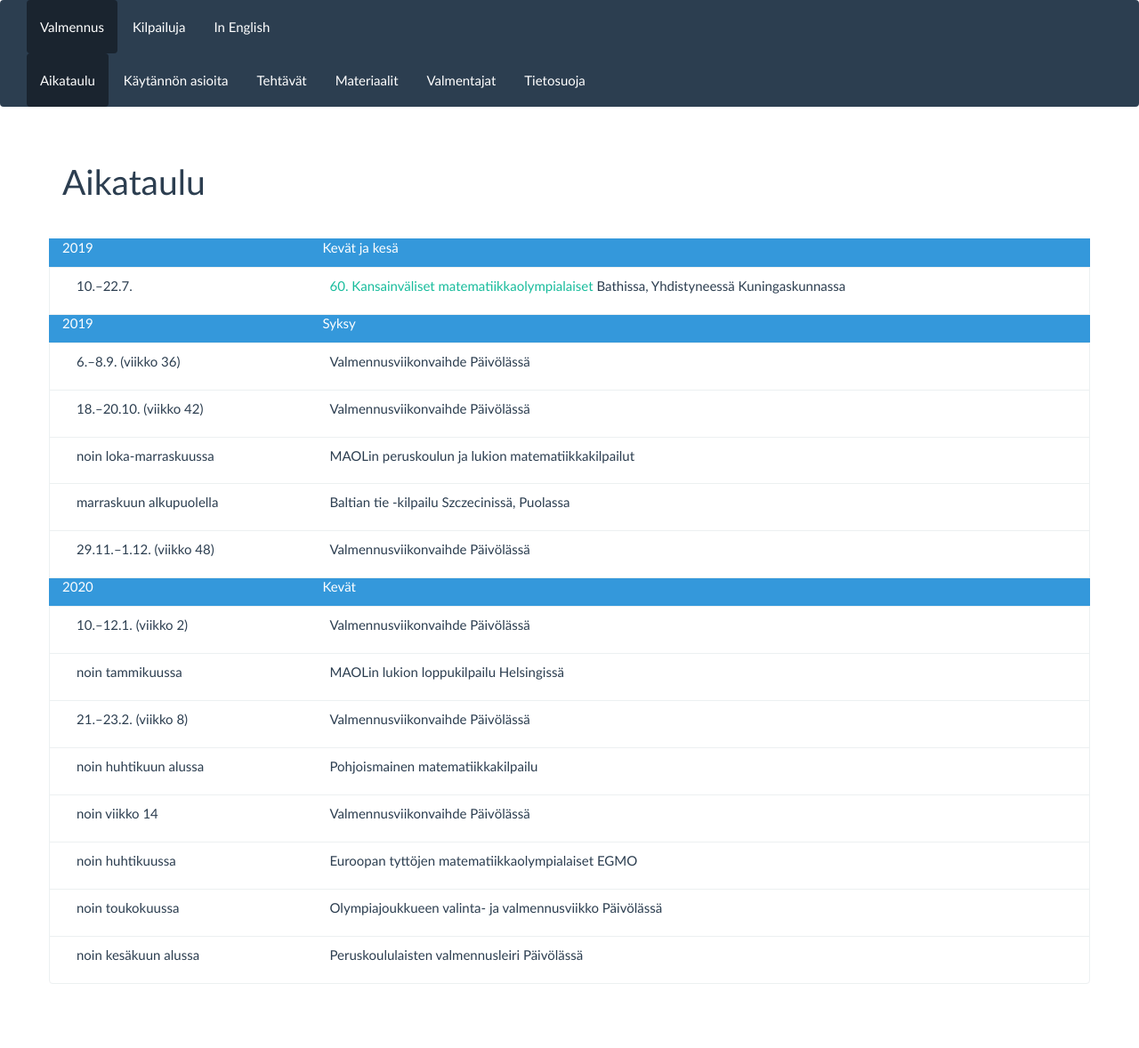
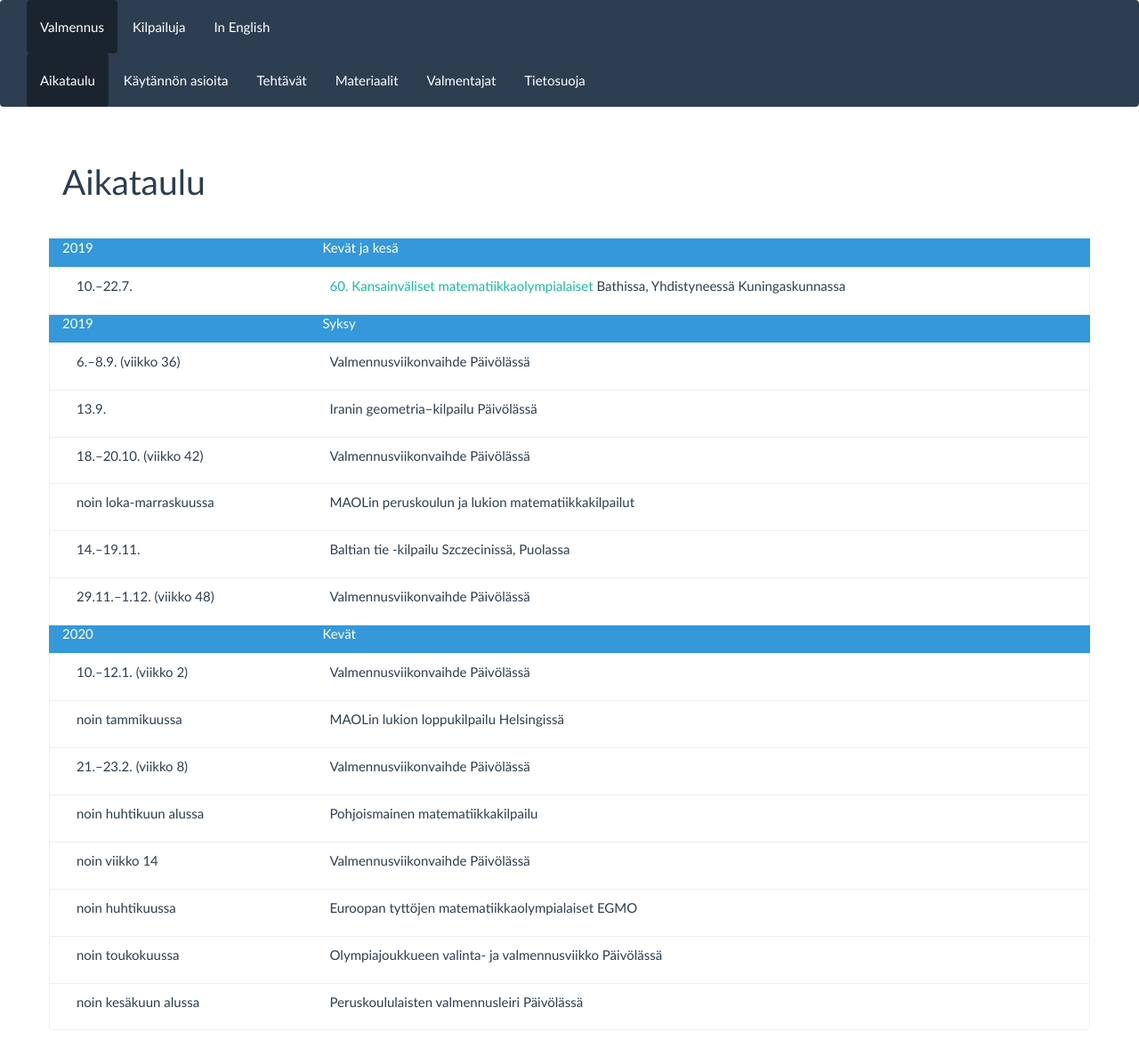
Before and after one commit to matematiikkakilpailut/matematiikkakilpailut.github.io, a Jekyll site: the page built from aikataulu/index.md, in a window 1280 px wide. Shown: the whole page at 89% size. Built offline with Jekyll 4.4.1, drawn with Linux system fonts in a browser that asks for light colours; before the commit the page ends 1126 px from its top, so only the background shows below that.

Commit message:
Aikataulu

```diff
--- a/aikataulu/index.md
+++ b/aikataulu/index.md
@@ -13,11 +13,13 @@ aikataulu:
     otsikko: true
   - pvm: "6.&ndash;8.9. (viikko 36)"
     tapahtuma: "Valmennus&shy;viikonvaihde Päivölässä"
+  - pvm: "13.9."
+    tapahtuma: "Iranin geometria&ndash;kilpailu Päivölässä"
   - pvm: "18.&ndash;20.10. (viikko 42)"
     tapahtuma: "Valmennus&shy;viikonvaihde Päivölässä"
   - pvm: "noin loka-marraskuussa"
     tapahtuma: "MAOLin peruskoulun ja lukion matematiikka&shy;kilpailut"
-  - pvm: "marraskuun alkupuolella"
+  - pvm: "14.&ndash;19.11."
     tapahtuma: "Baltian tie -kilpailu Szczecinissä, Puolassa"
   - pvm: "29.11.&ndash;1.12. (viikko 48)"
     tapahtuma: "Valmennus&shy;viikonvaihde Päivölässä"
```
